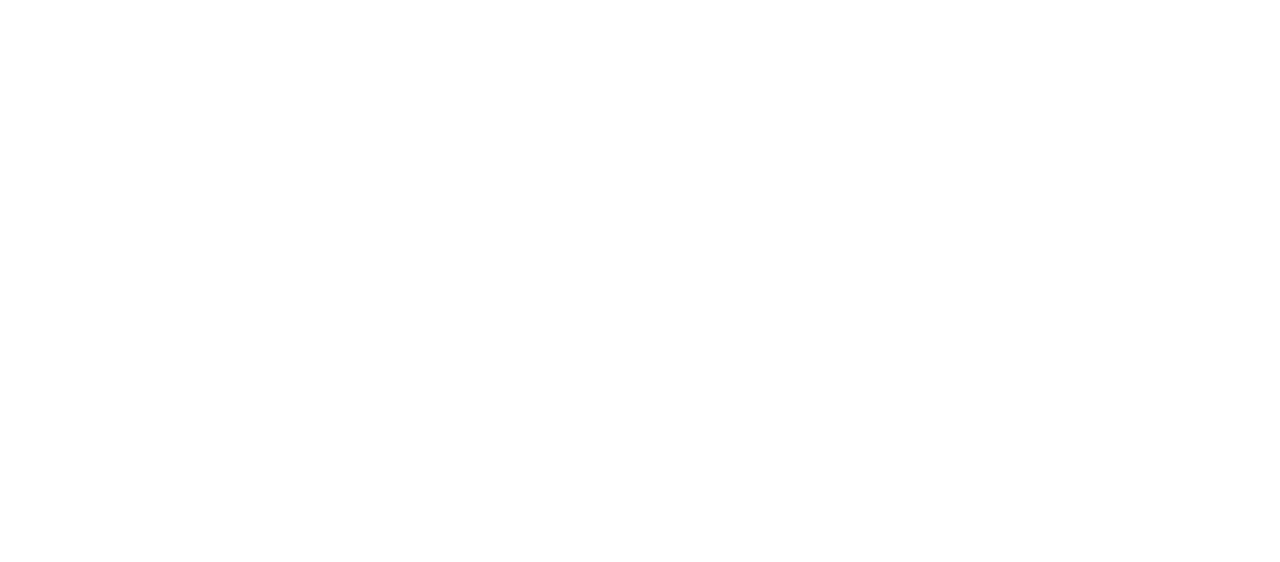
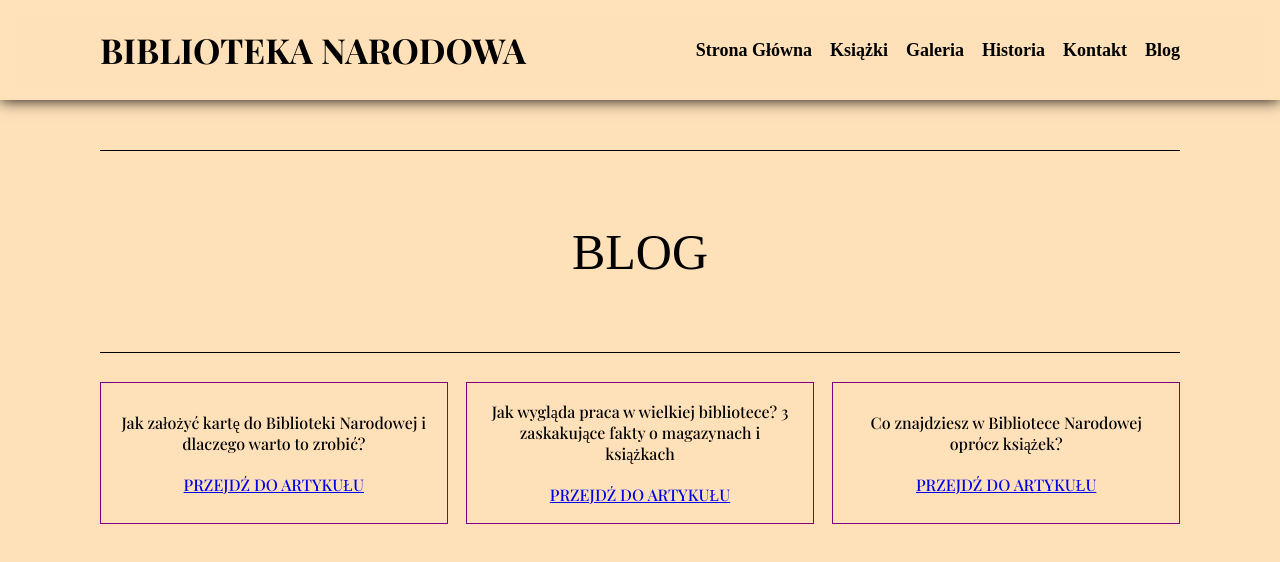
Before and after one commit to zippobss777/Biblioteka-Narodowa, a plain HTML site: page blog.html in a window 1280 px wide. Drawn offline with nearby package versions, Linux system fonts and the light colour scheme; a web font is replaced by a local one.

Commit message:
Uzupełnienie pliku blog.html, oraz utworzenie artykułów

```diff
--- /dev/null
+++ b/artykul1.html
@@ -0,0 +1,51 @@
+<!DOCTYPE html>
+<html lang="pl-PL">
+<head>
+    <meta charset="UTF-8">
+    <meta name="viewport" content="width=device-width, initial-scale=1.0">
+    <link rel="stylesheet" href="./css/style.css">
+    <title>Jak założyć kartę do Biblioteki Narodowej? - Blog</title>
+</head>
+<body>
+    <header>
+        <div id="left">
+            <h2>BIBLIOTEKA NARODOWA</h2>
+        </div>
+
+        <nav>
+            <a href="/index.html">Strona Główna</a>
+            <a href="/ksiazki.html">Książki</a>
+            <a href="/galeria.html">Galeria</a>
+            <a href="/historia.html">Historia</a>
+            <a href="/kontakt.html">Kontakt</a>
+            <a href="/blog.html">Blog</a>
+        </nav>
+    </header>
+
+    <main>
+        <section id="witaj">
+            <h1>Jak założyć kartę do Biblioteki Narodowej i dlaczego warto to zrobić?</h1>
+        </section>
+
+        <section id="na-stronie">
+            <p>Wiele osób sądzi, że Biblioteka Narodowa to miejsce zarezerwowane wyłącznie dla profesorów i naukowców piszących doktoraty. Nic bardziej mylnego! Z jej ogromnych zasobów może skorzystać każdy pełnoletni czytelnik, a wyrobienie karty czytelnika jest całkowicie darmowe i zajmuje zaledwie kilka minut.</p>
+
+            <h2>Jak wyrobić kartę krok po kroku?</h2>
+            <ul>
+                <li><strong>Rejestracja online:</strong> Przed pierwszą wizytą warto wypełnić krótki formularz rejestracyjny dostępny na stronie internetowej biblioteki.</li>
+                <li><strong>Wizyta w Punkcie Rejestracji:</strong> Na miejscu wystarczy okazać dowód osobisty lub inny dokument ze zdjęciem potwierdzający tożsamość.</li>
+                <li><strong>Odbiór karty:</strong> Pracownik na miejscu wydaje plastikową kartę czytelnika, która od razu uprawnia do zamawiania zbiorów i korzystania z czytelń.</li>
+            </ul>
+
+            <h2>Dlaczego warto posiadać kartę?</h2>
+            <p>Karta otwiera drzwi do cichych, nowoczesnych czytelń z bezpłatnym dostępem do Wi-Fi oraz baz naukowych, do których dostęp z domu jest płatny. Ponadto daje możliwość zamawiania unikatowych egzemplarzy książek i czasopism niedostępnych w żadnej innej wypożyczalni w kraju.</p>
+
+            <p><a href="/blog.html">&larr; Powrót do listy artykułów</a></p>
+        </section>
+    </main>
+
+    <footer>
+        BIBLIOTEKA NARODOWA &copy 2026
+    </footer>
+</body>
+</html>
--- a/blog.html
+++ b/blog.html
@@ -0,0 +1,61 @@
+<!DOCTYPE html>
+<html lang="pl-PL">
+<head>
+    <meta charset="UTF-8">
+    <meta name="viewport" content="width=device-width, initial-scale=1.0">
+    <link rel="stylesheet" href="./css/style.css">
+    <title>Biblioteka Narodowa - Blog</title>
+</head>
+<body>
+    <header>
+        <div id="left">
+            <h2>BIBLIOTEKA NARODOWA</h2>
+        </div>
+
+        <nav>
+            <a href="/index.html">Strona Główna</a>
+            <a href="/ksiazki.html">Książki</a>
+            <a href="/galeria.html">Galeria</a>
+            <a href="/historia.html">Historia</a>
+            <a href="/kontakt.html">Kontakt</a>
+            <a href="/blog.html">Blog</a>
+        </nav>
+    </header>
+
+    <main style="padding-bottom: 400px">
+        <section id="witaj">
+            <h1>BLOG</h1>
+        </section>
+
+        <section id="artykuly">
+            <div class="artykul">
+                <div class="tytul">
+                    Jak założyć kartę do Biblioteki Narodowej i dlaczego warto to zrobić?
+                </div>
+
+                <a href="/artykul1.html">PRZEJDŹ DO ARTYKUŁU</a>
+            </div>
+
+            <div class="artykul">
+                <div class="tytul">
+                    Jak wygląda praca w wielkiej bibliotece? 3 zaskakujące fakty o magazynach i książkach
+                </div>
+
+                <a href="/artykul2.html">PRZEJDŹ DO ARTYKUŁU</a>
+            </div>
+
+            <div class="artykul">
+                <div class="tytul">
+                    Co znajdziesz w Bibliotece Narodowej oprócz książek?
+                </div>
+
+                <a href="/artykul3.html">PRZEJDŹ DO ARTYKUŁU</a>
+            </div>
+        </section>
+    </main>
+
+    <footer>
+        BIBLIOTEKA NARODOWA &copy 2026
+    </footer>
+</body>
+</html>
--- a/css/style.css
+++ b/css/style.css
@@ -271,3 +271,22 @@ main > section#galeria {
 .zdjecie:hover img {
     transform: scale(1.05);
 }
+
+section#artykuly{
+    display: flex;
+    justify-content: space-between;
+    height: 100px;
+}
+
+section#artykuly > .artykul{
+    width: calc(32% - 40px);
+    border: 1px solid purple;
+    padding: 20px;
+    text-align: center;
+    display: flex;
+    flex-direction: column;
+    font-weight: 500;
+    gap: 20px;
+    height: 100%;
+    justify-content: center;
+}
```
Also changed, not shown: artykul2.html (added, +50 -0 lines), artykul3.html (added, +52 -0 lines).
